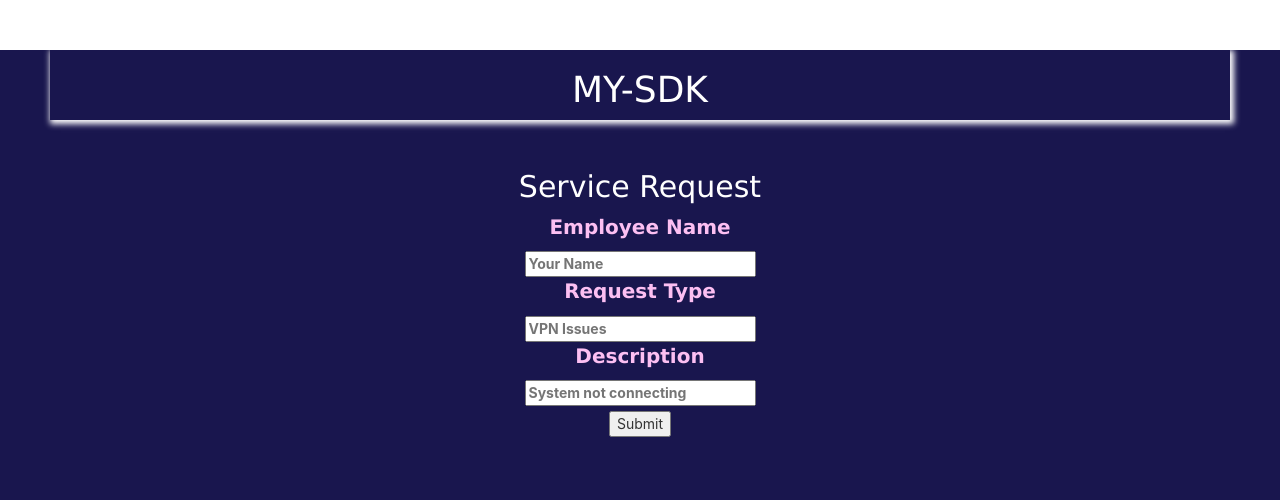
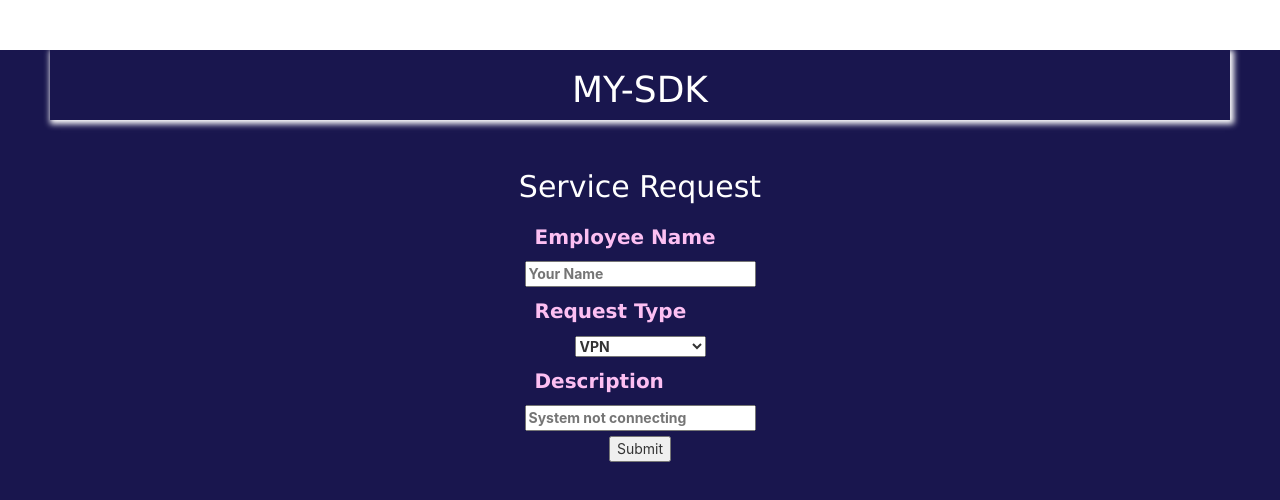
Before and after one commit to julie-vav/project-3-back-end, a React (Create React App) app: page / in a window 1280 px wide. Shown: the top 500 px of the page. Built offline with nearby package versions, Linux system fonts and the light colour scheme.

Commit message:
added select options

```diff
--- a/src/App.js
+++ b/src/App.js
@@ -1,9 +1,12 @@
+import { useState } from "react";
 import './App.css';
 import ServiceRequest from "./components/ServiceRequest/ServiceRequest";
 import Form from "./components/Form/Form";
 
-function App() {
-
+export default function App() {
+  const [state, setState] = useState({
+    requestTypes: [{ requestType: "VPN Issues", description: "System not connecting"}]
+  });
   return (
     <div className="App">
       <header className="App-header">
@@ -14,5 +17,3 @@ function App() {
     </div>
   );
 }
-
-export default App;
--- a/src/components/Form/Form.css
+++ b/src/components/Form/Form.css
@@ -1,5 +1,15 @@
-p {
+span {
     color: rgb(252, 191, 242);
     font-size: 20px;
     font-family: 'Lucida Sans';
+    display: flex;
+    margin: 10px;
 }
+
+.Form-Name {
+    font-size: 5px;
+}
+
+.Form-button {
+    margin: 10px;
+}
--- a/src/components/Form/Form.js
+++ b/src/components/Form/Form.js
@@ -6,16 +6,21 @@ function Form(props) {
         alert('You have submitted the form.')
       }
   return (
-    <div>
+    <div className="Form">
       <form onSubmit={handleSubmit}>
       <fieldset>
          <label>
-           <p>Employee Name</p>
-           <input name="name" placeholder="Your Name"/>
-           <p>Request Type</p>
-           <input RequestType="RequestType" placeholder="VPN Issues" />
-           <p>Description</p>
-           <input Description="Description" placeholder="System not connecting"/>
+           <span>Employee Name</span>
+           <input className="Name" placeholder="Your Name"/>
+           <span>Request Type</span>
+           <select className="RequestType">
+               <option value="VPN">VPN</option>
+               <option value="Mitel SoftPhone">Mitel SoftPhone</option>
+               <option value="Login Access">Login Access</option>
+               <option value="Payroll">Payroll</option>
+           </select>
+           <span>Description</span>
+           <input className="Description" placeholder="System not connecting"/>
          </label>
        </fieldset>
        <button type="submit">Submit</button>
```
